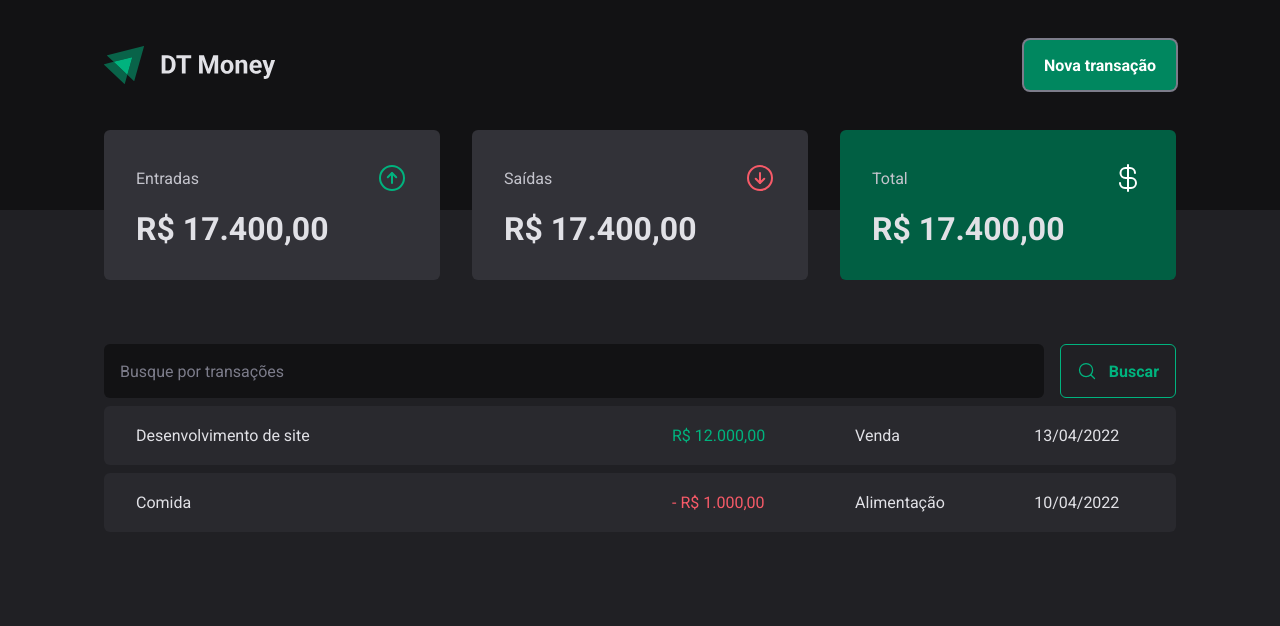
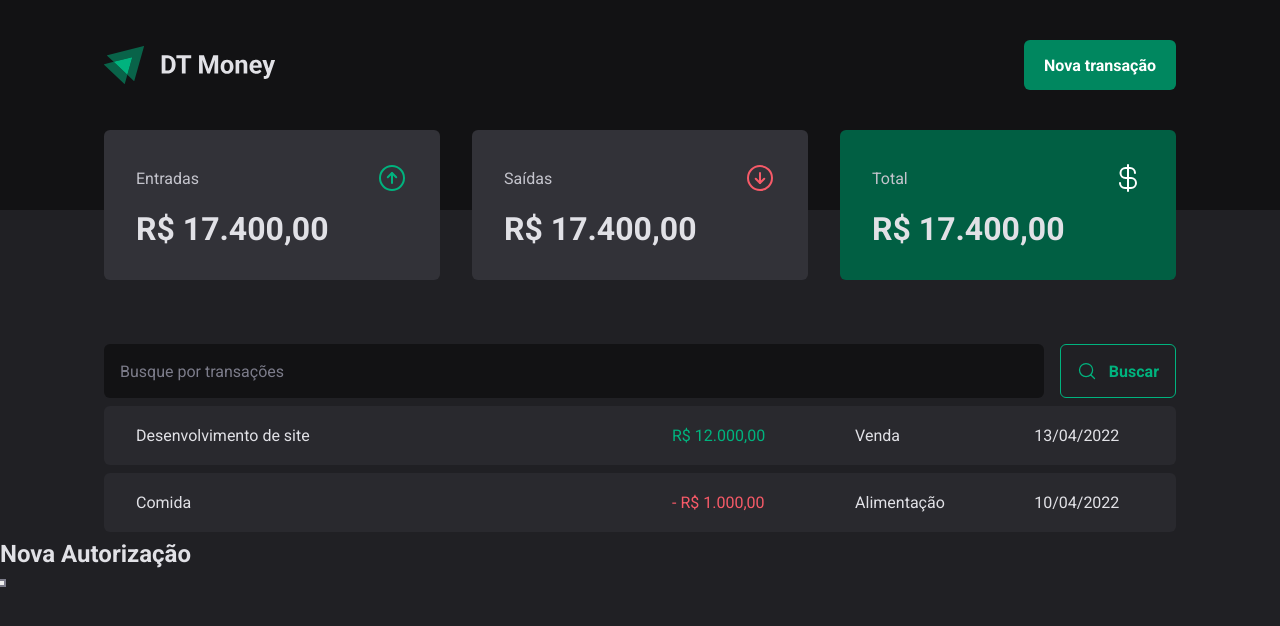
Before and after one commit to TheHumphrey/dt-money, a React (Vite) app: page / in a window 1280 px wide. Both pictures are taken after a click on the button "Nova transação". Shown: the top 626 px of the page. Built offline with nearby package versions, Linux system fonts and the light colour scheme.

Commit message:
feat: add radix ui

```diff
--- a/package.json
+++ b/package.json
@@ -9,6 +9,7 @@
     "preview": "vite preview"
   },
   "dependencies": {
+    "@radix-ui/react-dialog": "^1.0.2",
     "phosphor-react": "^1.4.1",
     "react": "^18.2.0",
     "react-dom": "^18.2.0",
--- a/src/components/Header/Header.tsx
+++ b/src/components/Header/Header.tsx
@@ -1,6 +1,7 @@
 import { HeaderContainer, HeaderContent, NewTransactionButton } from './style'
 
 import logoImg from '../../assets/logo.svg'
+import * as Dialog from '@radix-ui/react-dialog'
 
 export const Header = () => {
   return (
@@ -8,7 +9,20 @@
       <HeaderContent>
         <img src={logoImg} alt="" />
 
-        <NewTransactionButton>Nova transação</NewTransactionButton>
+        <Dialog.Root>
+          <Dialog.Trigger asChild>
+            <NewTransactionButton>Nova transação</NewTransactionButton>
+          </Dialog.Trigger>
+
+          <Dialog.Portal>
+            <Dialog.Overlay>
+              <Dialog.Content>
+                <Dialog.Title>Nova Autorização</Dialog.Title>
+                <Dialog.Close />
+              </Dialog.Content>
+            </Dialog.Overlay>
+          </Dialog.Portal>
+        </Dialog.Root>
       </HeaderContent>
     </HeaderContainer>
   )
```
Also changed, not shown: 1 other file (tests, documents, lock files or other folders).
